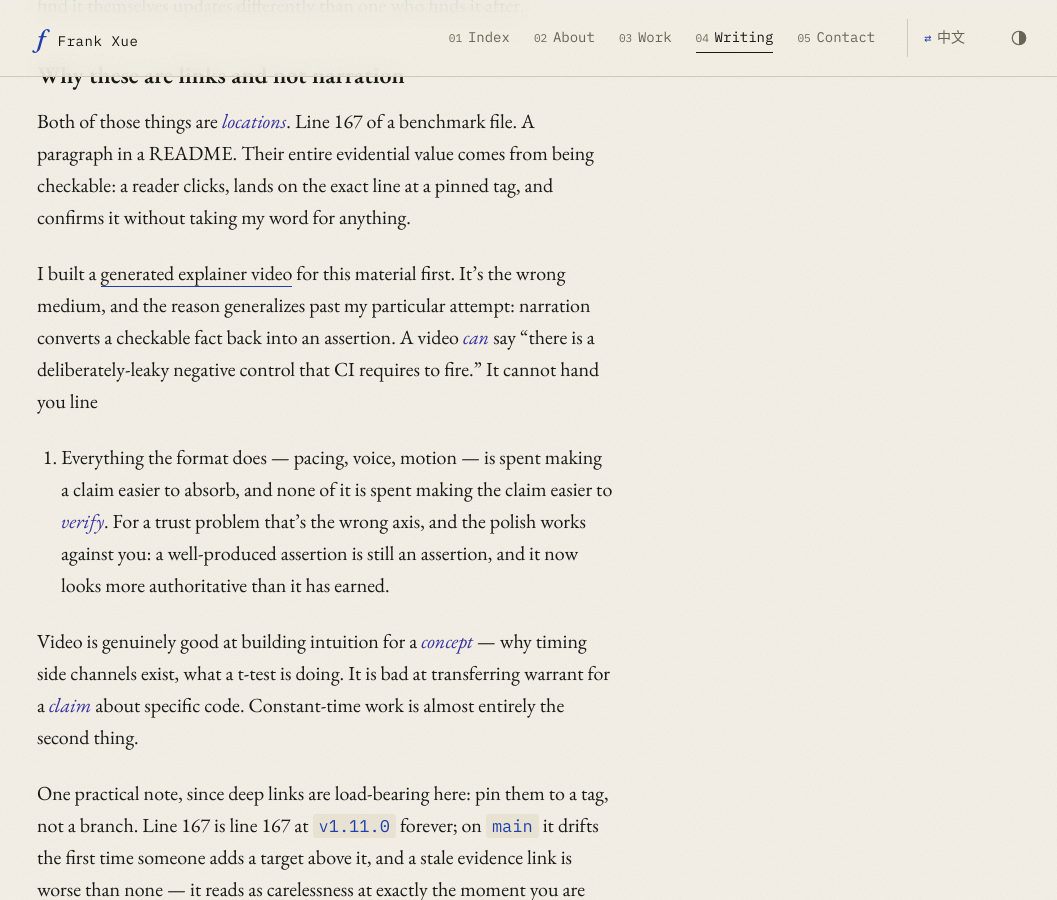
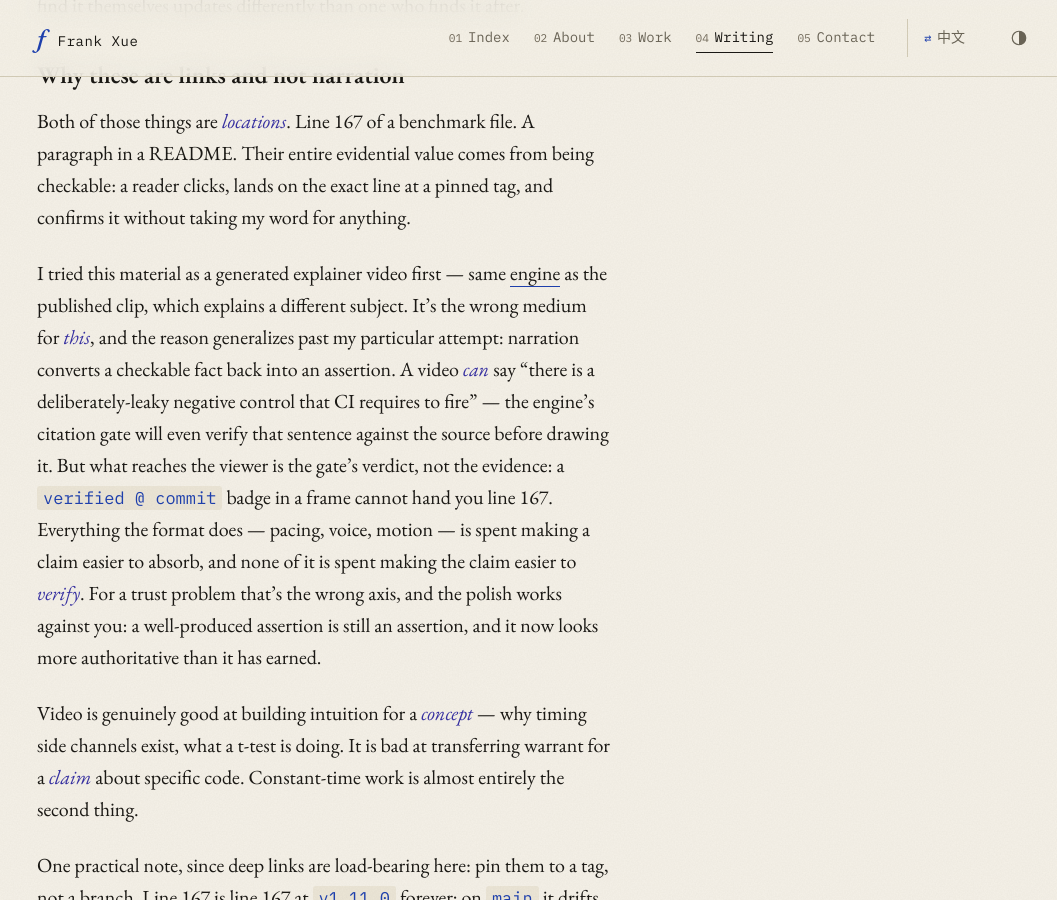
Before and after one commit to frankxue831/frankxue831.github.io, a Jekyll site: the page built from _notes/constant-time-warrant.md, in a window 1280 px wide and 900 px high, scrolled down 2559 px. Shown: the whole window, without its empty margins (101-1158 px from the left). Built offline with Jekyll 4.4.1, drawn with Linux system fonts in a browser that asks for light colours.

Commit message:
content(warrant-note): decouple the video claim from the published clip; reconcile with the citation gate
The paragraph implied the linked clip was about this material (it explains
harness fields), and its 'wrong medium' argument read as undercutting the
Explainer Engine pitch. Now: the attempt is attributed to the engine, not
the clip, and the argument acknowledges the citation gate — the viewer
still receives the gate's verdict, not the evidence.

Co-Authored-By: Claude Opus 5 <noreply@anthropic.com>

```diff
--- a/_notes/constant-time-warrant.md
+++ b/_notes/constant-time-warrant.md
@@ -85,14 +85,18 @@ Both of those things are *locations*. Line 167 of a benchmark file. A paragraph
 Their entire evidential value comes from being checkable: a reader clicks, lands on the exact
 line at a pinned tag, and confirms it without taking my word for anything.
 
-I built a [generated explainer video]({{ '/projects/explainer-engine/' | relative_url }}) for
-this material first. It's the wrong medium, and the reason generalizes past my particular
-attempt: narration converts a checkable fact back into an assertion. A video *can* say "there
-is a deliberately-leaky negative control that CI requires to fire." It cannot hand you line
-167. Everything the format does — pacing, voice, motion — is spent making a claim easier to
-absorb, and none of it is spent making the claim easier to *verify*. For a trust problem
-that's the wrong axis, and the polish works against you: a well-produced assertion is still
-an assertion, and it now looks more authoritative than it has earned.
+I tried this material as a generated explainer video first — same
+[engine]({{ '/projects/explainer-engine/' | relative_url }}) as the published clip, which
+explains a different subject. It's the wrong medium for *this*, and the reason generalizes
+past my particular attempt: narration converts a checkable fact back into an assertion. A
+video *can* say "there is a deliberately-leaky negative control that CI requires to fire" —
+the engine's citation gate will even verify that sentence against the source before drawing
+it. But what reaches the viewer is the gate's verdict, not the evidence: a
+`verified @ commit` badge in a frame cannot hand you line 167. Everything the format does —
+pacing, voice, motion — is spent making a claim easier to absorb, and none of it is spent
+making the claim easier to *verify*. For a trust problem that's the wrong axis, and the
+polish works against you: a well-produced assertion is still an assertion, and it now looks
+more authoritative than it has earned.
 
 Video is genuinely good at building intuition for a *concept* — why timing side channels
 exist, what a t-test is doing. It is bad at transferring warrant for a *claim* about specific
```
Also changed, not shown: _notes/constant-time-warrant.zh.md (+1 -1 lines).
